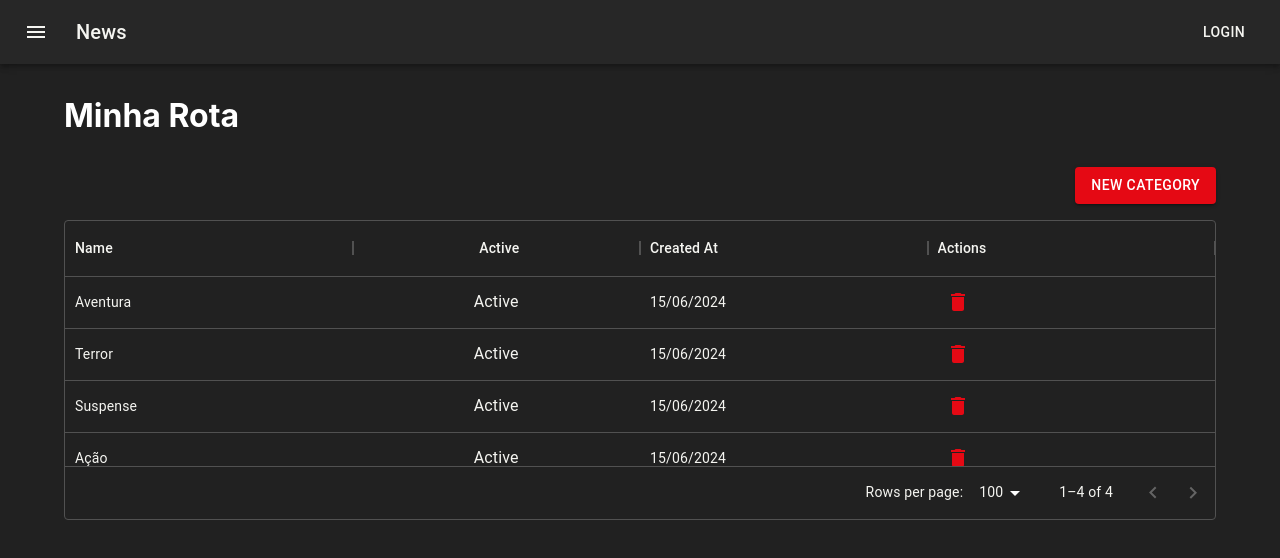
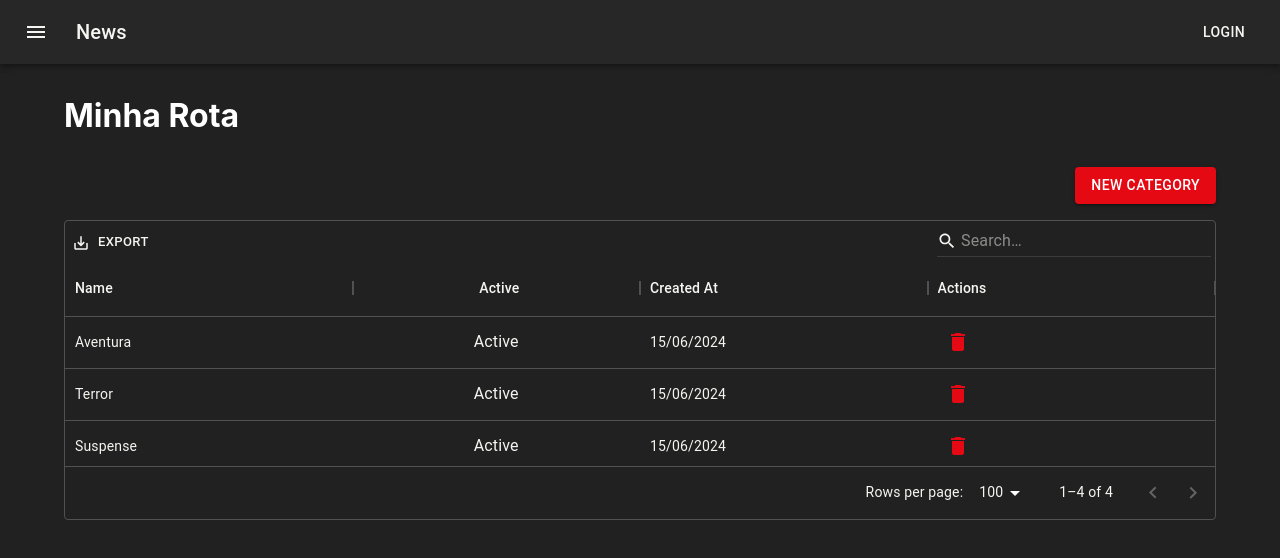
Before and after one commit to Nesrux/admin-do-catalogo-front, a React (Create React App) app: page / in a window 1280 px wide. Shown: the top 558 px of the page. Built offline with nearby package versions, Linux system fonts and the light colour scheme.

Commit message:
feat: adiciona filtros e actions ao data grid

```diff
--- a/src/features/categories/ListCategory.tsx
+++ b/src/features/categories/ListCategory.tsx
@@ -78,7 +78,18 @@ export const CategoryList = () => {
         <DataGrid
           rows={rows}
           columns={columns}
-
+          disableColumnSelector={true}
+          disableSelectionOnClick={true}
+          disableColumnFilter={true}
+          disableDensitySelector={true}
+          rowsPerPageOptions={[2, 20, 50, 100]}
+          components={{ Toolbar: GridToolbar }}
+          componentsProps={{
+            toolbar: {
+              showQuickFilter: true,
+              quickFilterProps: { debounceMs: 500 }
+            }
+          }}
         />
       </div>
     </Box>
```
